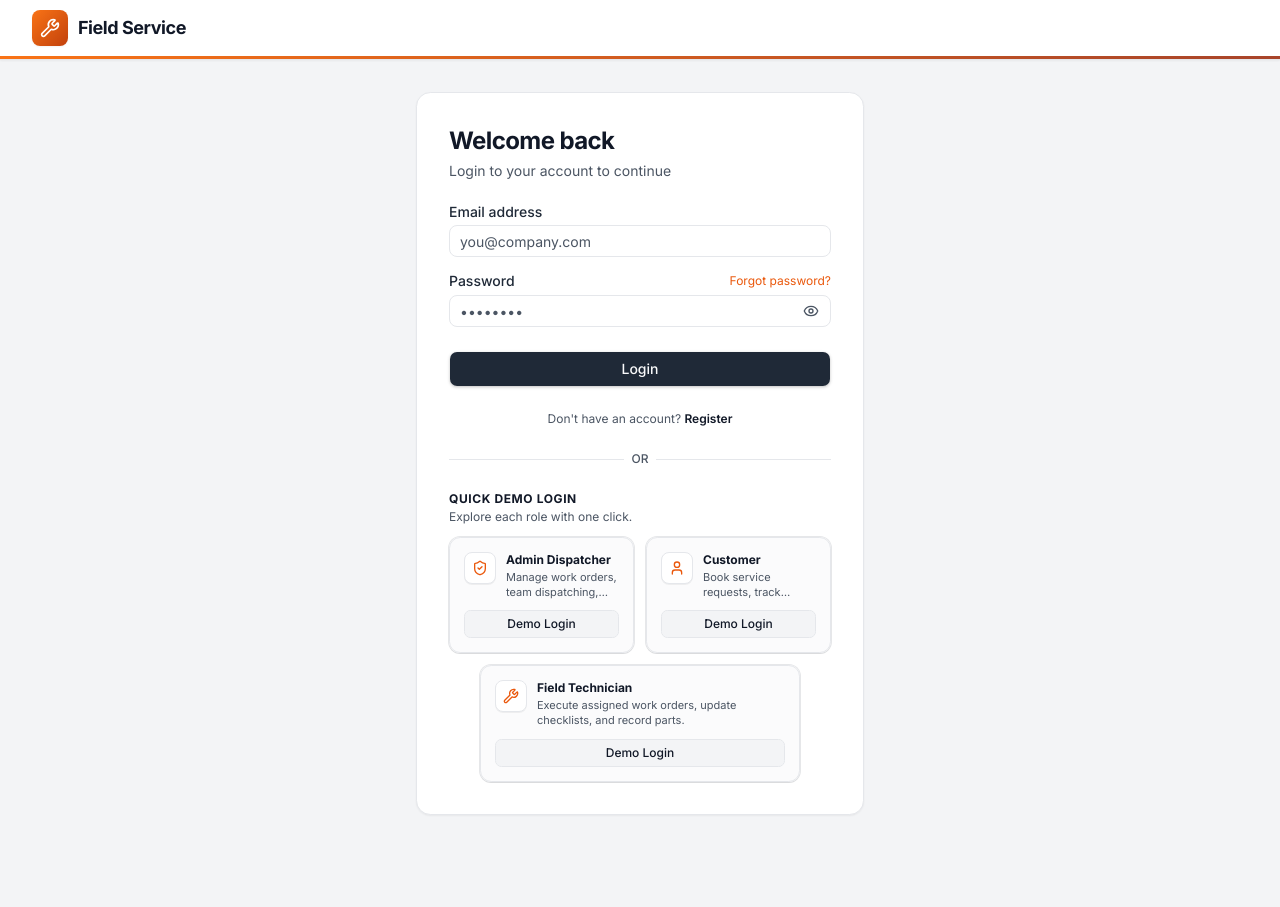
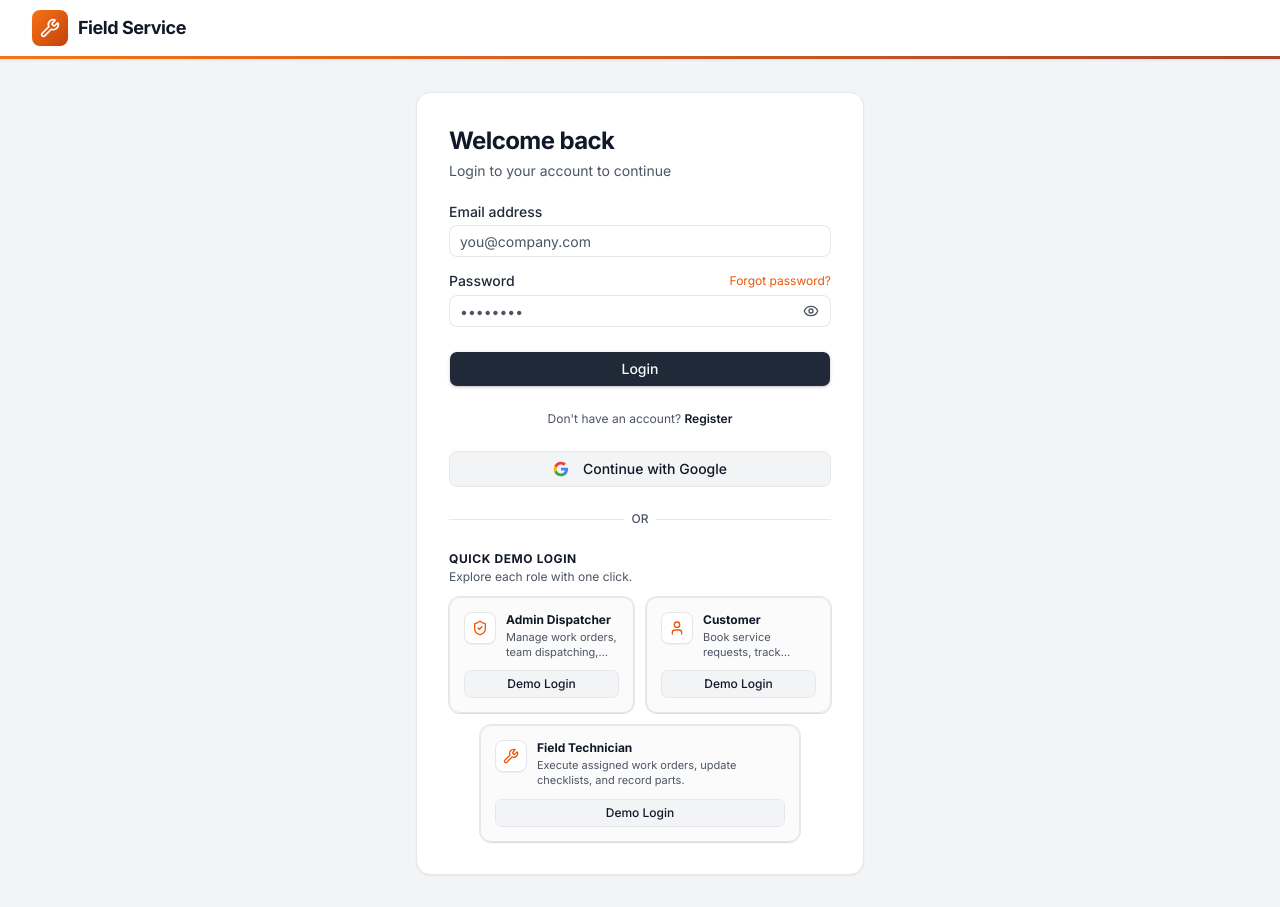
Before and after one commit to Fahim7600/Field_Service_Forntend, a Next.js app: page /login in a window 1280 px wide. Before the commit the page ends 847 px from the top, so only its background shows below. Built offline with nearby package versions, Linux system fonts and the light colour scheme; no server answers.

Commit message:
feat: add Google sign-in button and OAuth callback page

```diff
--- /dev/null
+++ b/src/app/(auth)/oauth-callback/page.tsx
@@ -0,0 +1,30 @@
+import type { Metadata } from "next";
+import { Suspense } from "react";
+import { OAuthCallbackHandler } from "@/components/forms/oauth-callback-handler";
+import { Skeleton } from "@/components/ui/skeleton";
+
+export const metadata: Metadata = {
+  title: "Signing in...",
+  robots: {
+    index: false,
+    follow: false,
+  },
+};
+
+function OAuthCallbackSkeleton() {
+  return (
+    <div className="bg-card w-full rounded-2xl p-8 border border-border shadow-xs text-center space-y-4">
+      <Skeleton className="size-12 rounded-full mx-auto" />
+      <Skeleton className="h-6 w-48 mx-auto" />
+      <Skeleton className="h-4 w-64 mx-auto" />
+    </div>
+  );
+}
+
+export default function OAuthCallbackPage() {
+  return (
+    <Suspense fallback={<OAuthCallbackSkeleton />}>
+      <OAuthCallbackHandler />
+    </Suspense>
+  );
+}
--- /dev/null
+++ b/src/components/forms/oauth-callback-handler.tsx
@@ -0,0 +1,101 @@
+"use client";
+
+import { Loader2 } from "lucide-react";
+import { useRouter, useSearchParams } from "next/navigation";
+import { useEffect, useRef } from "react";
+import { toast } from "sonner";
+import { Card, CardContent } from "@/components/ui/card";
+import { Skeleton } from "@/components/ui/skeleton";
+import { ROLE_HOME } from "@/lib/auth-routes";
+import { clearSessionCookies, syncSessionCookies } from "@/lib/session";
+import { authService } from "@/services/auth.service";
+import { useAuthStore } from "@/stores/auth-store";
+
+export function OAuthCallbackHandler() {
+  const router = useRouter();
+  const searchParams = useSearchParams();
+  const setSession = useAuthStore((state) => state.setSession);
+  const setAccessToken = useAuthStore((state) => state.setAccessToken);
+  const processed = useRef(false);
+
+  useEffect(() => {
+    if (processed.current) {
+      return;
+    }
+    processed.current = true;
+
+    async function handleCallback() {
+      const token =
+        searchParams.get("token") || searchParams.get("accessToken");
+      const errorParam = searchParams.get("error");
+
+      if (errorParam || !token) {
+        toast.error("Google sign-in failed. Please try again.");
+        router.replace("/login");
+        return;
+      }
+
+      // 1. Immediately remove access token from browser URL address bar and history
+      if (typeof window !== "undefined") {
+        window.history.replaceState(
+          {},
+          document.title,
+          window.location.pathname,
+        );
+      }
+
+      try {
+        // 2. Set token in memory
+        setAccessToken(token);
+
+        // 3. Fetch user profile
+        const user = await authService.fetchMe();
+
+        // 4. Set complete session
+        setSession(user, token);
+
+        // 5. Synchronize routing cookies
+        await syncSessionCookies(token, user.mustChangePassword);
+
+        // 6. User feedback & redirection
+        const firstName = user.name ? user.name.split(" ")[0] : "there";
+        toast.success(`Welcome back, ${firstName}!`);
+
+        const target = ROLE_HOME[user.role] || "/";
+        router.replace(target);
+        router.refresh();
+      } catch {
+        await clearSessionCookies();
+        useAuthStore.getState().logout();
+        toast.error(
+          "Failed to verify Google sign-in session. Please try again.",
+        );
+        router.replace("/login");
+      }
+    }
+
+    handleCallback();
+  }, [searchParams, router, setAccessToken, setSession]);
+
+  return (
+    <Card className="bg-card w-full rounded-2xl p-8 border border-border shadow-xs text-center space-y-4">
+      <CardContent className="p-0 space-y-4">
+        <div className="size-12 rounded-full bg-brand-500/10 text-brand-600 flex items-center justify-center mx-auto">
+          <Loader2 className="size-6 animate-spin" />
+        </div>
+        <div className="space-y-1">
+          <h2 className="text-xl font-bold text-charcoal-900">
+            Signing you in...
+          </h2>
+          <p className="text-xs text-charcoal-600">
+            Verifying your Google authentication credentials.
+          </p>
+        </div>
+        <div className="pt-2 space-y-2 max-w-xs mx-auto">
+          <Skeleton className="h-4 w-full" />
+          <Skeleton className="h-4 w-3/4 mx-auto" />
+        </div>
+      </CardContent>
+    </Card>
+  );
+}
--- a/src/components/forms/social-auth.tsx
+++ b/src/components/forms/social-auth.tsx
@@ -1,7 +1,45 @@
-/**
- * Social authentication component placeholder.
- * Will be populated with Google OAuth in subsequent iterations.
- */
+"use client";
+
+import { Button } from "@/components/ui/button";
+
 export function SocialAuth() {
-  return null;
+  const handleGoogleSignIn = () => {
+    const apiBase = process.env.NEXT_PUBLIC_API_BASE || "/api/v1";
+    // Navigate via our frontend proxy to maintain cookie domain consistency
+    window.location.assign(`${apiBase}/auth/google`);
+  };
+
+  return (
+    <Button
+      type="button"
+      variant="outline"
+      className="w-full font-medium h-9 text-sm border-border hover:bg-muted"
+      onClick={handleGoogleSignIn}
+    >
+      <svg
+        className="size-4 mr-2"
+        viewBox="0 0 24 24"
+        aria-hidden="true"
+        focusable="false"
+      >
+        <path
+          fill="#4285F4"
+          d="M22.56 12.25c0-.78-.07-1.53-.2-2.25H12v4.26h5.92c-.26 1.37-1.04 2.53-2.21 3.31v2.77h3.57c2.08-1.92 3.28-4.74 3.28-8.09z"
+        />
+        <path
+          fill="#34A853"
+          d="M12 23c2.97 0 5.46-.98 7.28-2.66l-3.57-2.77c-.98.66-2.23 1.06-3.71 1.06-2.86 0-5.29-1.93-6.16-4.53H2.18v2.84C3.99 20.53 7.7 23 12 23z"
+        />
+        <path
+          fill="#FBBC05"
+          d="M5.84 14.09c-.22-.66-.35-1.36-.35-2.09s.13-1.43.35-2.09V7.06H2.18C1.43 8.55 1 10.22 1 12s.43 3.45 1.18 4.94l2.85-2.22.81-.63z"
+        />
+        <path
+          fill="#EA4335"
+          d="M12 5.38c1.62 0 3.06.56 4.21 1.64l3.15-3.15C17.45 2.09 14.97 1 12 1 7.7 1 3.99 3.47 2.18 7.06l3.66 2.84c.87-2.6 3.3-4.52 6.16-4.52z"
+        />
+      </svg>
+      Continue with Google
+    </Button>
+  );
 }
```
